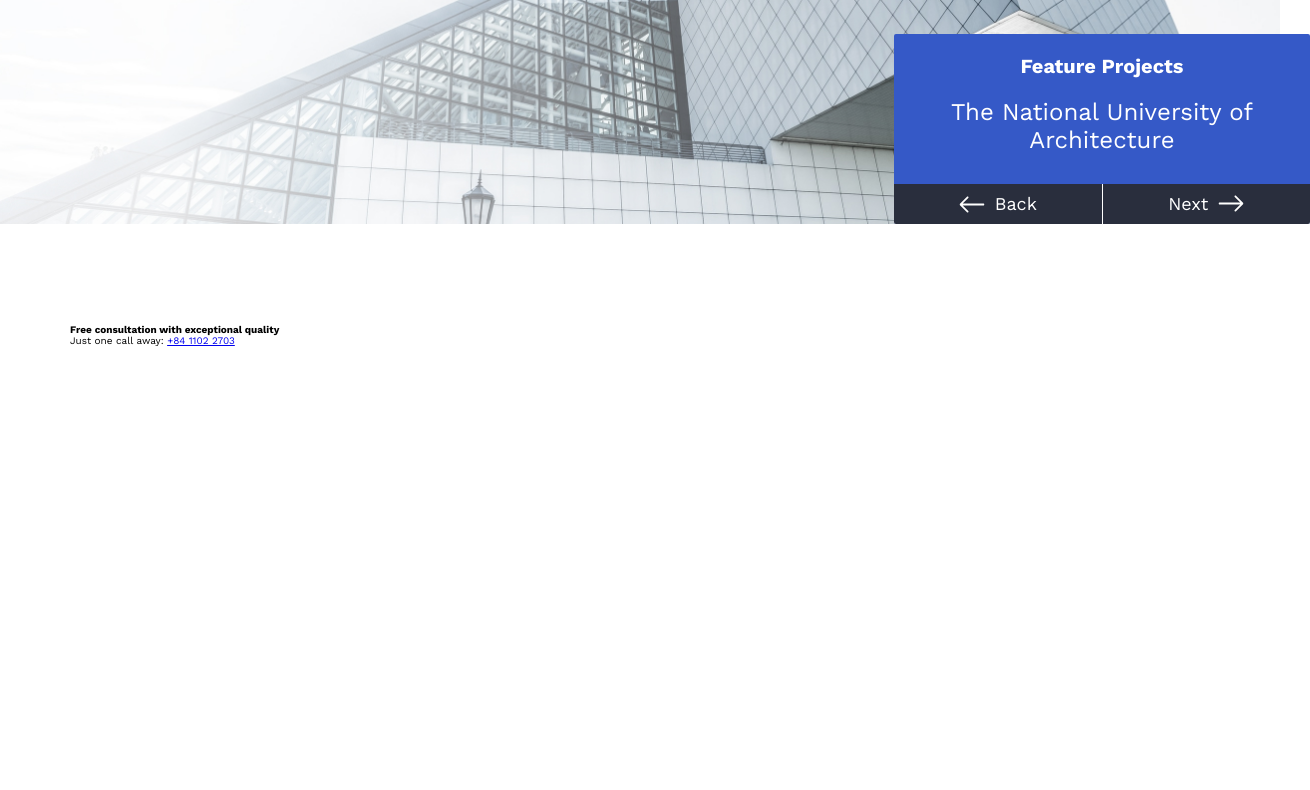
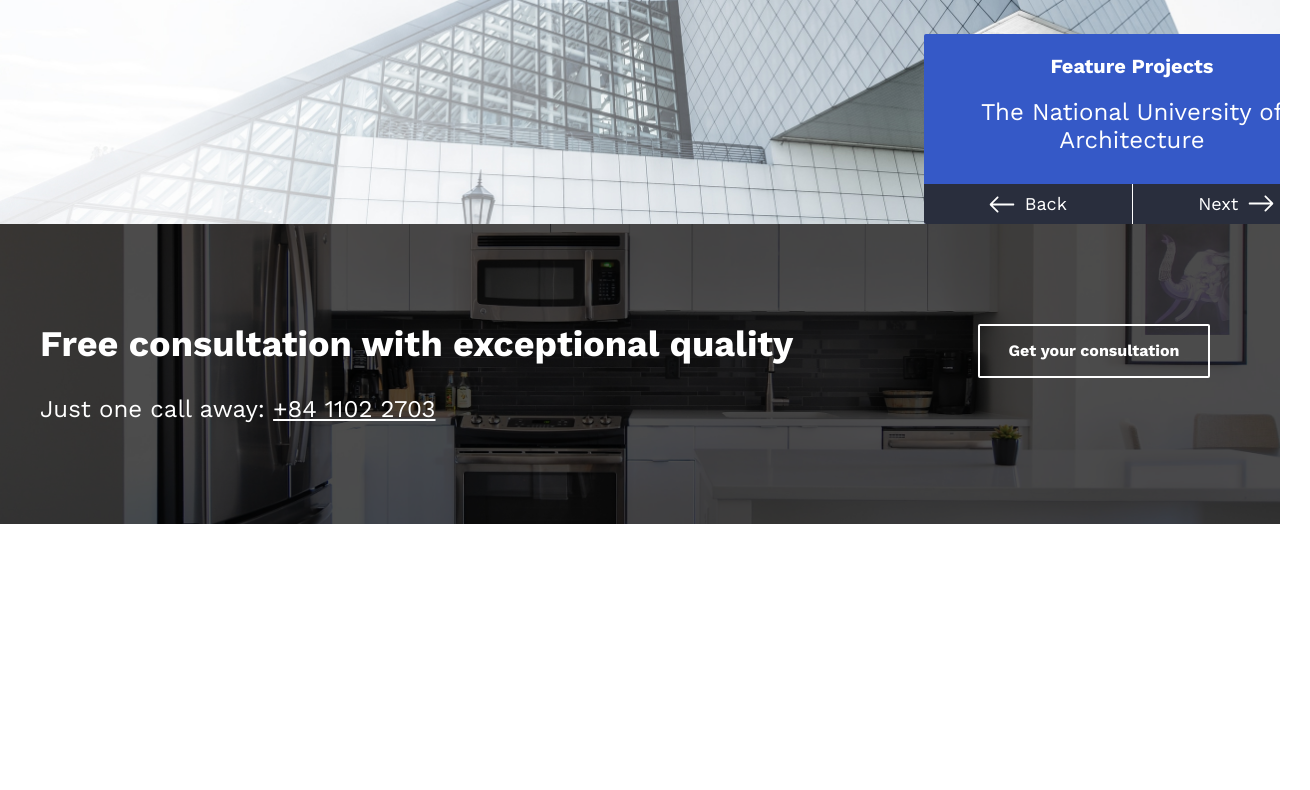
Before and after one commit to eveligora/lemonschool_landing_building, a plain HTML site: page app/index.html in a window 1280 px wide. Shown: the part 450-1240 px from the top of the page, 1310 px wide, since content can reach past the window. Drawn offline with nearby package versions, Linux system fonts and the light colour scheme; files that its build step writes are made by us from their sources; a script that the page names is missing; files whose address does not match are found by name.

Commit message:
cta block

```diff
--- a/app/index.html
+++ b/app/index.html
@@ -58,10 +58,6 @@
 							<div class="cta__btn_w">
 								<a href="#" class="cta__btn">Get your consultation</a>
 							</div>
-
-							<div class="cta__btn_w">
-								<a href="#" class="cta__btn cta__btn--blue">Get your consultation</a>
-							</div>
 						</div>
 					</div>
 				</section>
--- a/app/scss/_base.scss
+++ b/app/scss/_base.scss
@@ -39,20 +39,43 @@ body {
 	&.section--padding {
 		padding: 6rem 0;
 	}
+
+	&.section--cta {
+		position: relative;
+		background-image: url(../imgs/cta_bg.jpg);
+		background-position: center;
+		background-repeat: repeat;
+		background-size: cover;
+		background-color: $color_black;
+		min-height: 30rem;
+		z-index: 1;
+
+		&::before {
+			position: absolute;
+			top: 0;
+			left: 0;
+			width: 100%;
+			height: 100%;
+			z-index: -1;
+
+			content: "";
+			background: rgba(0, 0, 0, 0.7);
+		}
+	}
 }
 
 .container {
-	max-width: 120rem;
+	max-width: 126rem;
 	width: 100%;
 	padding: 0 3rem;
 	margin: 0 auto;
 
 	&.container--width_2 {
-		max-width: 100rem;
+		max-width: 106rem;
 	}
 
 	&.container--width_3 {
-		max-width: 60rem;
+		max-width: 66rem;
 	}
 }
 
--- a/app/scss/blocks/_cta.scss
+++ b/app/scss/blocks/_cta.scss
@@ -1,7 +1,3 @@
-.cta {
-	// @extend %main_font;
-}
-
 // .hero {
 // 	color: yellowgreen;
 
@@ -27,13 +23,44 @@
 // 	@include test_2;
 // }
 
+// .test__btn {
+// 	@extend %blue_btn_1;
+// 	@extend %btn_size_1;
+// }
+
+.cta {
+	color: $color_white;
+	display: flex;
+	column-gap: 3rem;
+
+	max-width: 117rem;
+}
+
+.cta__info {
+	line-height: 1.16;
+}
+
+.cta__title {
+	margin-bottom: 3rem;
+
+	font-size: 3.6rem;
+	font-weight: 700;
+}
+
+.cta__descr {
+	font-size: 2.4rem;
+	font-weight: 400;
+
+	a {
+		color: $color_white;
+	}
+}
+
+.cta__btn_w {
+	margin-left: auto;
+}
+
 .cta__btn {
 	@extend %transp_btn_1;
 	@extend %btn_size_1;
-
 }
-
-.test__btn {
-	@extend %blue_btn_1;
-	@extend %btn_size_1;
-}
--- a/app/scss/blocks/_hero.scss
+++ b/app/scss/blocks/_hero.scss
@@ -8,6 +8,7 @@
 	display: flex;
 	flex-direction: column;
 	padding-bottom: 0;
+	overflow: hidden;
 }
 
 .hero__in {
```
Also changed, not shown: app/imgs/cta_bg.jpg (added).
